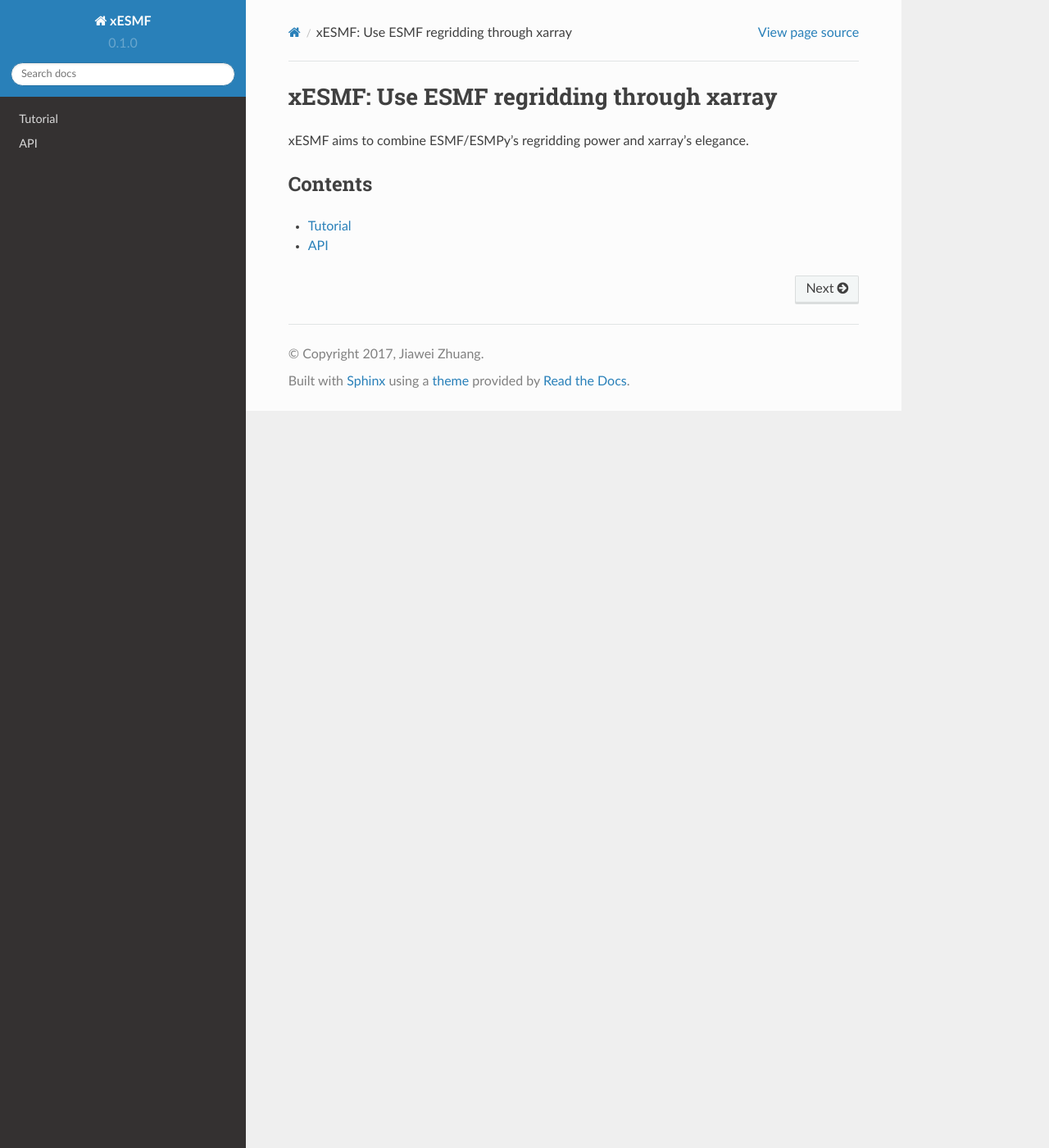
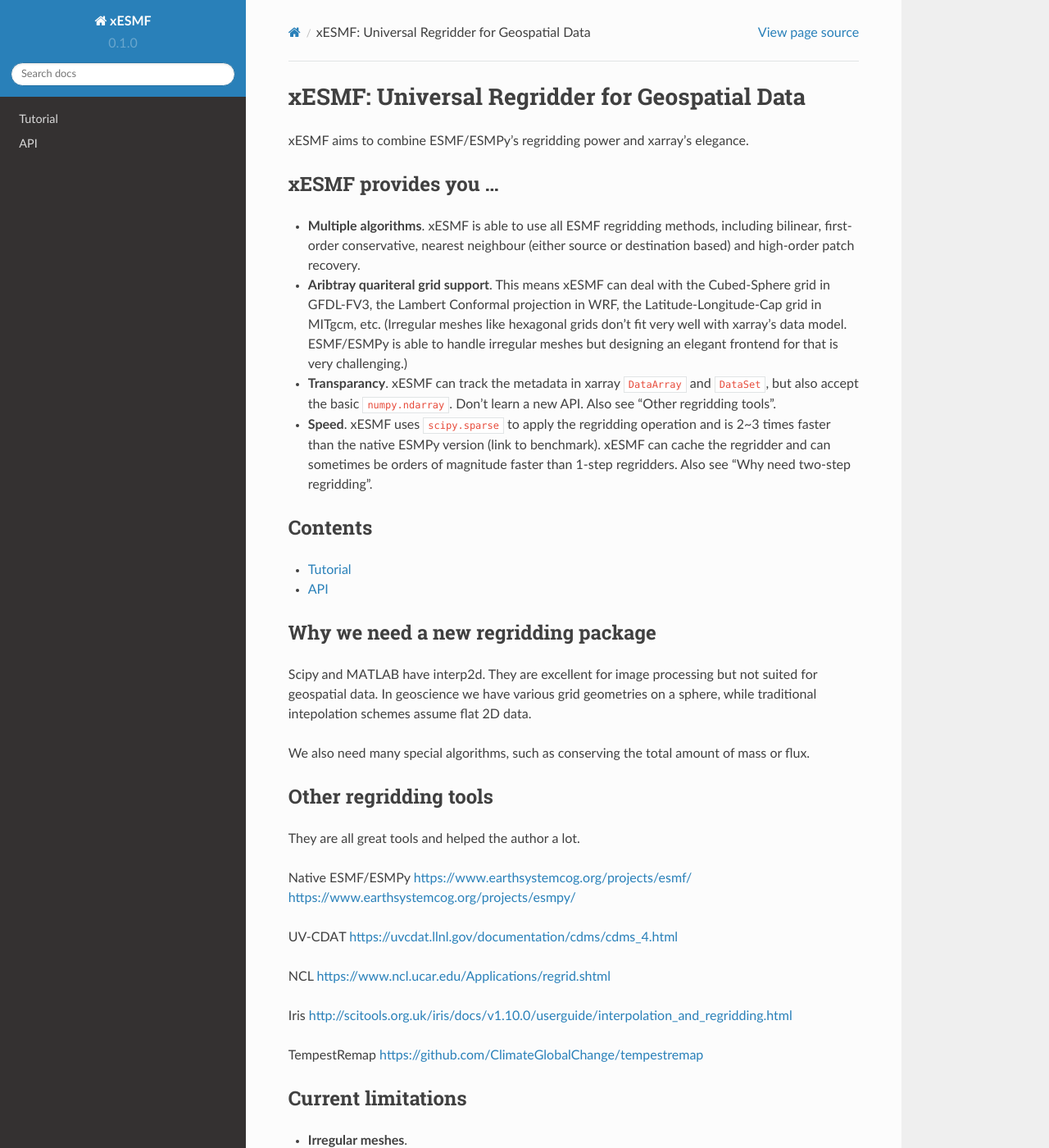
Before and after one commit to JiaweiZhuang/xESMF, a Sphinx documentation site: the page built from doc/index.rst, in a window 1280 px wide and 1400 px high. Shown: the whole window at 82% size. Built offline with Sphinx 7.4.7 and the Read the Docs theme 2.0.0, drawn with Linux system fonts in a browser that asks for light colours; some of the changed text lies outside the part shown.

Commit message:
main page framework

```diff
--- a/doc/index.rst
+++ b/doc/index.rst
@@ -1,7 +1,37 @@
-xESMF: Use ESMF regridding through xarray
-=========================================
+xESMF: Universal Regridder for Geospatial Data
+==============================================
 
 xESMF aims to combine ESMF/ESMPy's regridding power and xarray's elegance.
+
+xESMF provides you ...
+----------------------
+
+- **Multiple algorithms**.
+  xESMF is able to use all ESMF regridding methods, including
+  bilinear,
+  first-order conservative,
+  nearest neighbour (either source or destination based)
+  and high-order patch recovery.
+
+- **Aribtray quariteral grid support**.
+  This means xESMF can deal with
+  the Cubed-Sphere grid in GFDL-FV3,
+  the Lambert Conformal projection in WRF,
+  the Latitude-Longitude-Cap grid in MITgcm,
+  etc.
+  (Irregular meshes like hexagonal grids don't fit very well with xarray's data model.
+  ESMF/ESMPy is able to handle irregular meshes but designing an elegant frontend for that is very challenging.)
+
+- **Transparancy**.
+  xESMF can track the metadata in xarray ``DataArray`` and ``DataSet``,
+  but also accept the basic ``numpy.ndarray``.
+  Don't learn a new API. Also see "Other regridding tools".
+
+- **Speed**.
+  xESMF uses ``scipy.sparse`` to apply the regridding operation
+  and is 2~3 times faster than the native ESMPy version (link to benchmark).
+  xESMF can cache the regridder and can sometimes be orders of magnitude faster
+  than 1-step regridders. Also see "Why need two-step regridding".
 
 Contents
 --------
@@ -11,3 +41,43 @@
 
    tutorial
    API
+
+Why we need a new regridding package
+------------------------------------
+
+Scipy and MATLAB have interp2d. They are excellent for image processing
+but not suited for geospatial data.
+In geoscience we have various grid geometries on a sphere,
+while traditional intepolation schemes assume flat 2D data.
+
+We also need many special algorithms,
+such as conserving the total amount of mass or flux.
+
+Other regridding tools
+----------------------
+
+They are all great tools and helped the author a lot.
+
+Native ESMF/ESMPy
+https://www.earthsystemcog.org/projects/esmf/
+https://www.earthsystemcog.org/projects/esmpy/
+
+UV-CDAT
+https://uvcdat.llnl.gov/documentation/cdms/cdms_4.html
+
+NCL
+https://www.ncl.ucar.edu/Applications/regrid.shtml
+
+Iris
+http://scitools.org.uk/iris/docs/v1.10.0/userguide/interpolation_and_regridding.html
+
+TempestRemap
+https://github.com/ClimateGlobalChange/tempestremap
+
+Current limitations
+-------------------
+- **Irregular meshes**.
+
+- **Vector regridding**.
+
+- **Parallel regridding**.
```
